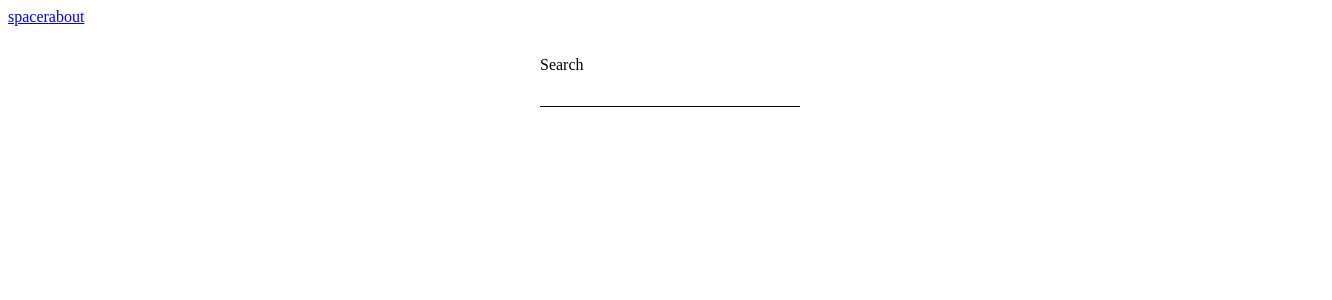
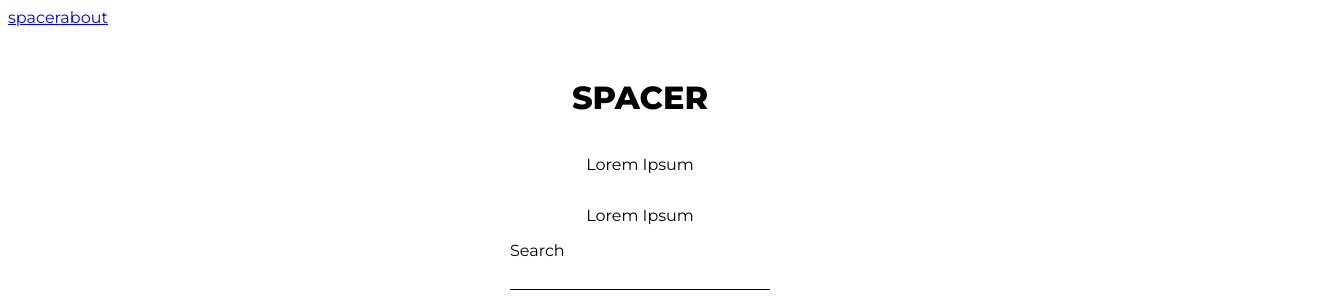
Before and after one commit to adzas/vue-first, a Vue app: page / in a window 1280 px wide. Shown: the top 300 px of the page, 1332 px wide, since content can reach past the window. Built offline with nearby package versions, Linux system fonts and the light colour scheme.

Commit message:
beginning to create new components

```diff
--- a/src/App.vue
+++ b/src/App.vue
@@ -10,4 +10,16 @@
 
 </template>
 
-<style lang="scss" scoped />
+<style lang="scss" >
+
+@import url('https://fonts.googleapis.com/css?family=Montserrat:300,400,800&display=swap');
+
+* {
+  box-sizing: border-box;
+}
+
+body {
+  font-family: 'Montserrat', sans-serif;
+}
+
+</style>
--- /dev/null
+++ b/src/components/Claim.vue
@@ -0,0 +1,29 @@
+<template>
+  <div class="claimWrapper">
+    <h1 class="claim">SPACER</h1>
+    <p class="subclaim">
+      Lorem Ipsum
+    </p>
+    <p class="subclaim">
+      Lorem Ipsum
+    </p>
+  </div>
+</template>
+
+<script>
+export default {
+  name: 'Claim',
+};
+</script>
+
+<style lang="scss" scoped >
+
+  .claimWrapper{
+    text-align: center;
+    display: flex;
+    flex-direction: column;
+    justify-content: center;
+    align-items: center;
+  }
+
+</style>
--- a/src/components/HelloWorld.vue
+++ /dev/null
@@ -1,60 +0,0 @@
-<template>
-  <div class="hello">
-    <h1>{{ msg }}</h1>
-    <p>
-      For a guide and recipes on how to configure / customize this project,<br>
-      check out the
-      <a href="https://cli.vuejs.org" target="_blank" rel="noopener">vue-cli documentation</a>.
-    </p>
-    <h3>Installed CLI Plugins</h3>
-    <ul>
-      <li><a href="https://github.com/vuejs/vue-cli/tree/dev/packages/%40vue/cli-plugin-babel" target="_blank" rel="noopener">babel</a></li>
-      <li><a href="https://github.com/vuejs/vue-cli/tree/dev/packages/%40vue/cli-plugin-router" target="_blank" rel="noopener">router</a></li>
-      <li><a href="https://github.com/vuejs/vue-cli/tree/dev/packages/%40vue/cli-plugin-eslint" target="_blank" rel="noopener">eslint</a></li>
-      <li><a href="https://github.com/vuejs/vue-cli/tree/dev/packages/%40vue/cli-plugin-unit-jest" target="_blank" rel="noopener">unit-jest</a></li>
-    </ul>
-    <h3>Essential Links</h3>
-    <ul>
-      <li><a href="https://vuejs.org" target="_blank" rel="noopener">Core Docs</a></li>
-      <li><a href="https://forum.vuejs.org" target="_blank" rel="noopener">Forum</a></li>
-      <li><a href="https://chat.vuejs.org" target="_blank" rel="noopener">Community Chat</a></li>
-      <li><a href="https://twitter.com/vuejs" target="_blank" rel="noopener">Twitter</a></li>
-      <li><a href="https://news.vuejs.org" target="_blank" rel="noopener">News</a></li>
-    </ul>
-    <h3>Ecosystem</h3>
-    <ul>
-      <li><a href="https://router.vuejs.org" target="_blank" rel="noopener">vue-router</a></li>
-      <li><a href="https://vuex.vuejs.org" target="_blank" rel="noopener">vuex</a></li>
-      <li><a href="https://github.com/vuejs/vue-devtools#vue-devtools" target="_blank" rel="noopener">vue-devtools</a></li>
-      <li><a href="https://vue-loader.vuejs.org" target="_blank" rel="noopener">vue-loader</a></li>
-      <li><a href="https://github.com/vuejs/awesome-vue" target="_blank" rel="noopener">awesome-vue</a></li>
-    </ul>
-  </div>
-</template>
-
-<script>
-export default {
-  name: 'HelloWorld',
-  props: {
-    msg: String,
-  },
-};
-</script>
-
-<!-- Add "scoped" attribute to limit CSS to this component only -->
-<style scoped lang="scss">
-h3 {
-  margin: 40px 0 0;
-}
-ul {
-  list-style-type: none;
-  padding: 0;
-}
-li {
-  display: inline-block;
-  margin: 0 10px;
-}
-a {
-  color: #42b983;
-}
-</style>
--- a/src/router/index.js
+++ b/src/router/index.js
@@ -1,7 +1,6 @@
 import Vue from 'vue';
 import VueRouter from 'vue-router';
 import Home from '../views/Home.vue';
-import About from '../views/About.vue';
 
 Vue.use(VueRouter);
 
@@ -11,11 +10,6 @@ const routes = [
     name: 'Home',
     component: Home,
   },
-  {
-    path: '/about',
-    name: 'About',
-    component: About,
-  },
 ];
 
 const router = new VueRouter({
--- a/src/views/About.vue
+++ /dev/null
@@ -1,15 +0,0 @@
-<template>
-  <div class="about">
-    <h1>This is an about page</h1>
-  </div>
-</template>
-
-<script>
-
-export default {
-  name: 'About',
-};
-
-</script>
-
-<style lang="scss" scoped />
--- a/src/views/Home.vue
+++ b/src/views/Home.vue
@@ -1,24 +1,22 @@
 <template>
   <div class="wrapper">
     <div class="search">
+      <Claim />
       <label for="search">Search</label>
       <input id="search" name="search" v-model="searchValue" @input="handleInput" />
-      <ul>
-        <li v-for="result in results" :key="result.data[0].nasa_id">
-          <p>{{ result.data[0].description }}</p>
-        </li>
-      </ul>
     </div>
   </div>
 </template>
 
 <script>
 import debounce from 'lodash.debounce';
+import Claim from '@/components/Claim.vue';
 
 const API = 'https://images-api.nasa.gov/search?';
 
 export default {
   name: 'Home',
+  components: { Claim },
   data() {
     return {
       searchValue: '',
@@ -39,6 +37,7 @@ export default {
 </script>
 
 <style lang="scss" scoped>
+
   .wrapper{
     display: flex;
     flex-direction: column;
@@ -61,7 +60,6 @@ export default {
       height: 30px;
       border: 0;
       border-bottom: 1px solid black;
-
     }
   }
 </style>
```
